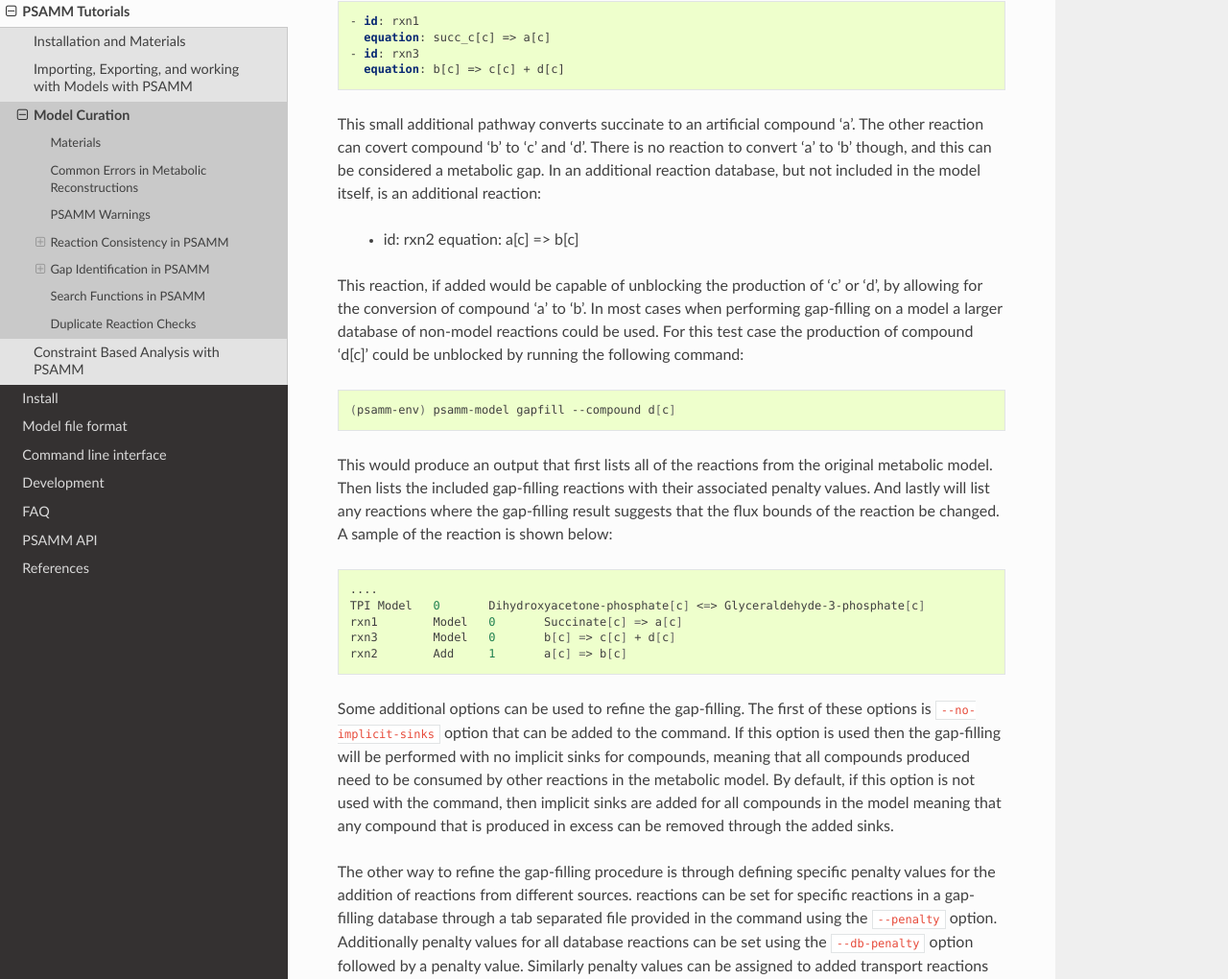
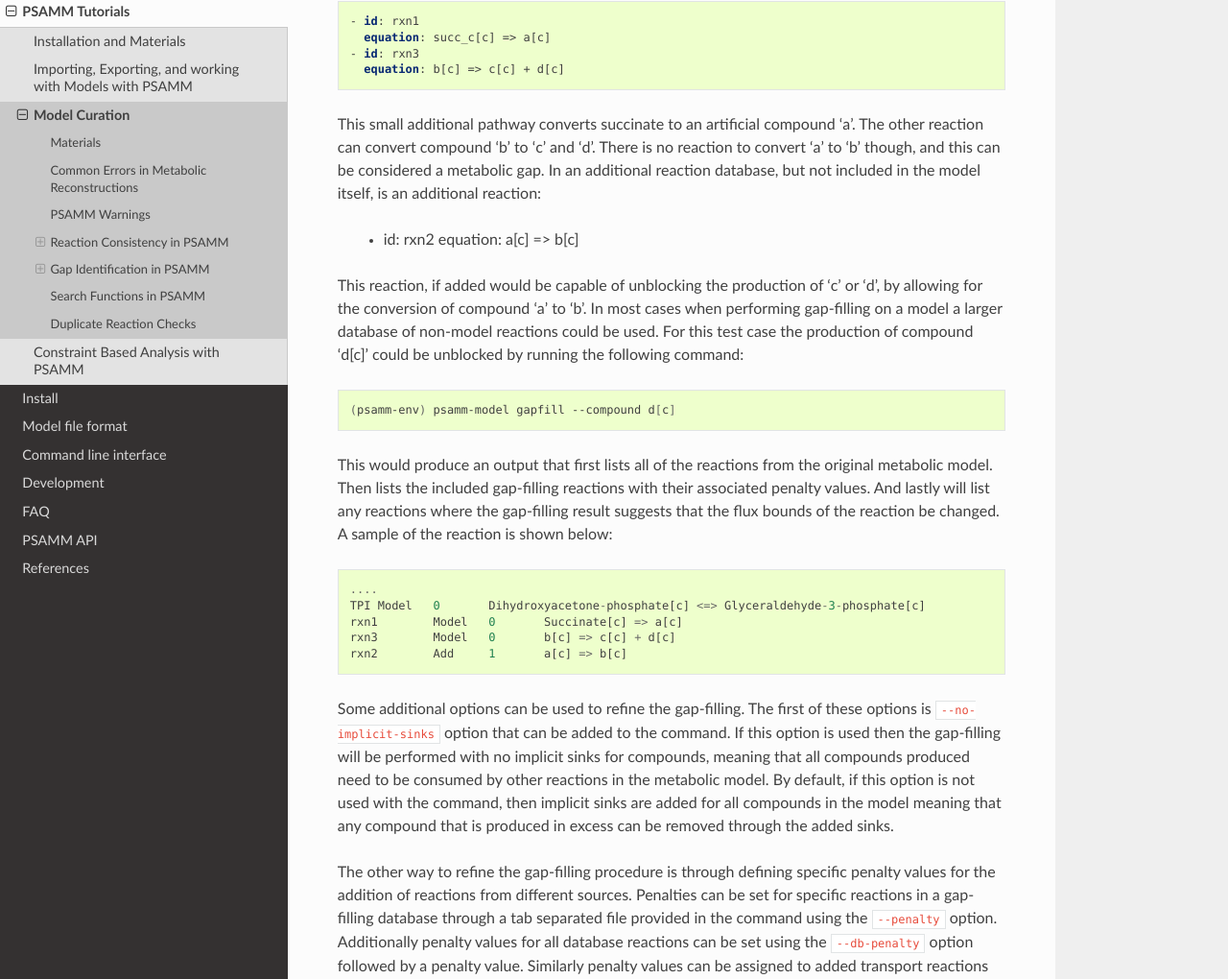
Before and after one commit to zhanglab/psamm, a Sphinx documentation site: the page built from docs/tutorial/curation.rst, in a window 1280 px wide and 1400 px high, scrolled down 9662 px. Shown: the part 138-1158 px from the top of the window at 96% size. Built offline with Sphinx 7.4.7 and the Read the Docs theme 2.0.0, drawn with Linux system fonts in a browser that asks for light colours; some of the changed text lies outside the part shown.

Commit message:
Updated curation tutorial to correct typos

```diff
--- a/docs/tutorial/curation.rst
+++ b/docs/tutorial/curation.rst
@@ -494,7 +494,7 @@ is the E. coli core model with a small additional, incomplete pathway, added tha
       equation: b[c] => c[c] + d[c]
 
 
-This small additional pathway converts succinate to an artificial compound 'a'. The other reaction can covert compound
+This small additional pathway converts succinate to an artificial compound 'a'. The other reaction can convert compound
 'b' to 'c' and 'd'. There is no reaction to convert 'a' to 'b' though, and this can be considered a metabolic gap.
 In an additional reaction database, but not included in the model itself, is an additional reaction:
 
@@ -512,9 +512,7 @@ could be used. For this test case the production of compound 'd[c]' could be unb
 
 This would produce an output that first lists all of the reactions from the original metabolic model. Then lists the
 included gap-filling reactions with their associated penalty values. And lastly will list any reactions where the
-gap-filling result suggests that the flux bounds of the reaction be changed. A sample of the reaction is shown below:
-
-.. code-block:: shell
+gap-filling result suggests that the flux bounds of the reaction be changed. A sample of the reaction is shown below::
 
     ....
     TPI	Model	0	Dihydroxyacetone-phosphate[c] <=> Glyceraldehyde-3-phosphate[c]
@@ -529,7 +527,7 @@ metabolic model. By default, if this option is not used with the command, then i
 compounds in the model meaning that any compound that is produced in excess can be removed through the added sinks.
 
 The other way to refine the gap-filling procedure is through defining specific penalty values for the addition of
-reactions from different sources. reactions can be set for specific reactions in a gap-filling database
+reactions from different sources. Penalties can be set for specific reactions in a gap-filling database
 through a tab separated file provided in the command using the ``--penalty`` option. Additionally penalty values
 for all database reactions can be set using the ``--db-penalty`` option followed by a penalty value. Similarly
 penalty values can be assigned to added transport reactions using the ``--tp-penalty`` option and to added
@@ -569,9 +567,7 @@ model:
 
     (psamm-env) $ psamm-model fastgapfill --subset subset.tsv
 
-In this case the output from this command will show the following:
-
-.. code-block:: shell
+In this case the output from this command will show the following::
 
     ....
     TPI	Model	0	Dihydroxyacetone-phosphate[c] <=> Glyceraldehyde-3-phosphate[c]
```
Also changed, not shown: other parts of docs/tutorial/curation.rst (+3 -3 lines).
